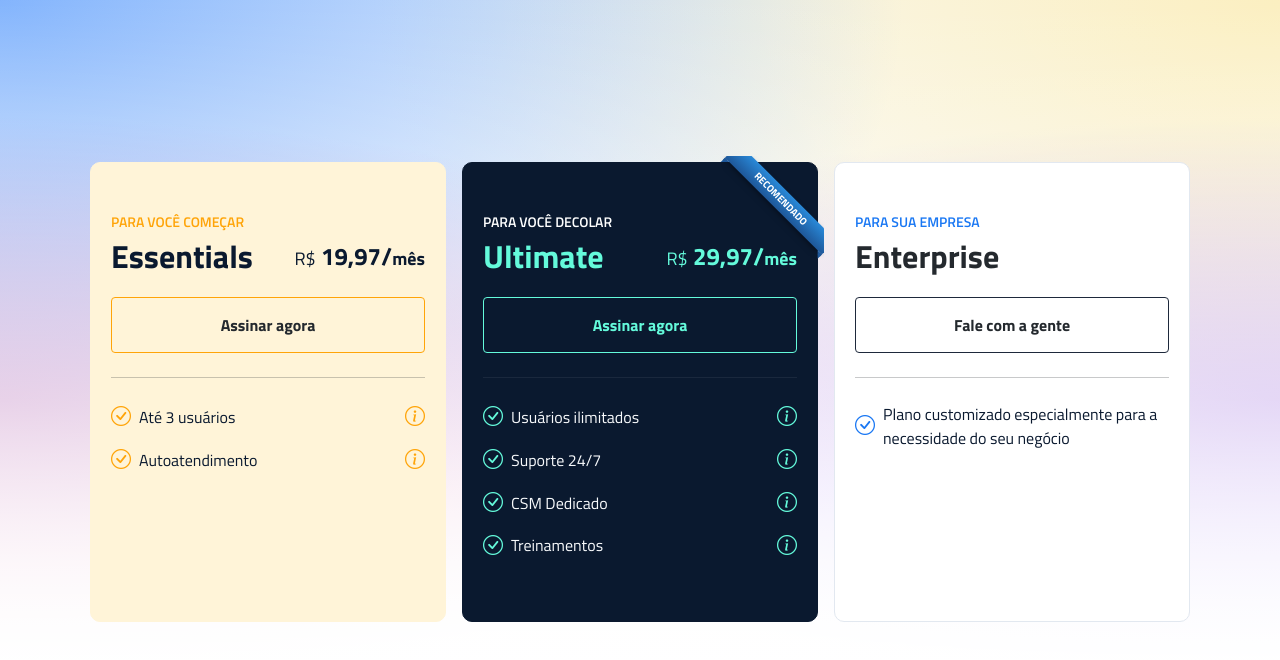
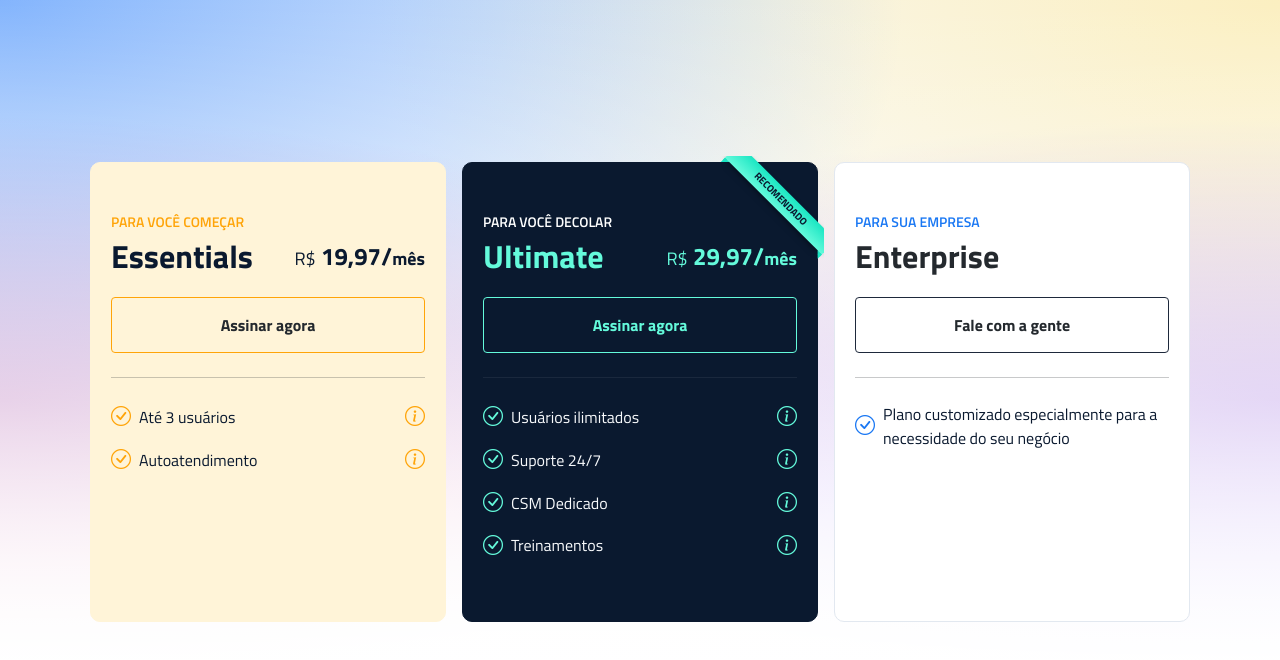
Before and after one commit to eltonsantosdev/boracodar, a plain HTML site: page pricing-table/index.html in a window 1280 px wide. In both pictures the pointer is over the element "RECOMENDADO". Drawn offline with nearby package versions, Linux system fonts and the light colour scheme.

Commit message:
Update style.css

```diff
--- a/pricing-table/assets/css/style.css
+++ b/pricing-table/assets/css/style.css
@@ -296,6 +296,10 @@ hr {
   top: 33px;
   right: -25px;
 }
+.card-ultimate:hover .ribbon span{
+  background: linear-gradient(var(--aquamarine-400) 0%, var(--aquamarine-300) 100%);
+  color: var(--gray-900)
+}
 
 .ribbon span::before {
   content: '';
@@ -308,7 +312,10 @@ hr {
   border-bottom: 3px solid transparent;
   border-top: 3px solid #1e5799;
 }
-
+.card-ultimate:hover .ribbon span::before{
+  border-left: 3px solid var(--aquamarine-400);
+  border-top: 3px solid var(--aquamarine-400);
+}
 .ribbon span::after {
   content: '';
   position: absolute;
@@ -319,6 +326,10 @@ hr {
   border-left: 3px solid transparent;
   border-bottom: 3px solid transparent;
   border-top: 3px solid #1e5799;
+}
+.card-ultimate:hover .ribbon span::after{
+  border-right: 3px solid var(--aquamarine-400);
+  border-top: 3px solid var(--aquamarine-400);
 }
 @media (max-width: 280px) {
   .flex-direction{
```
